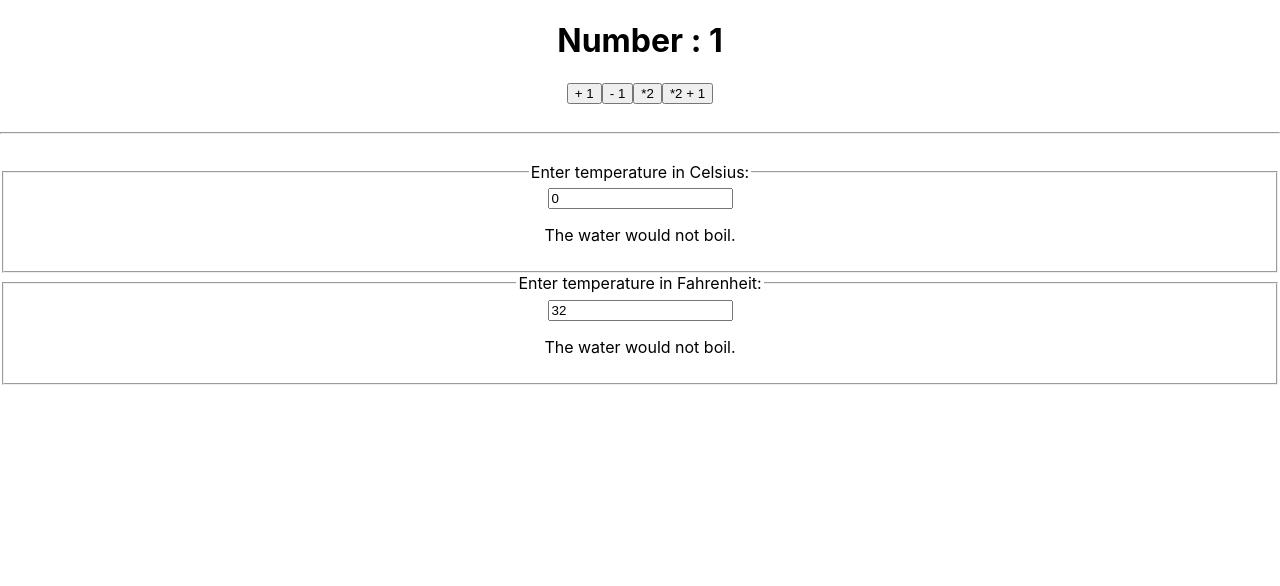
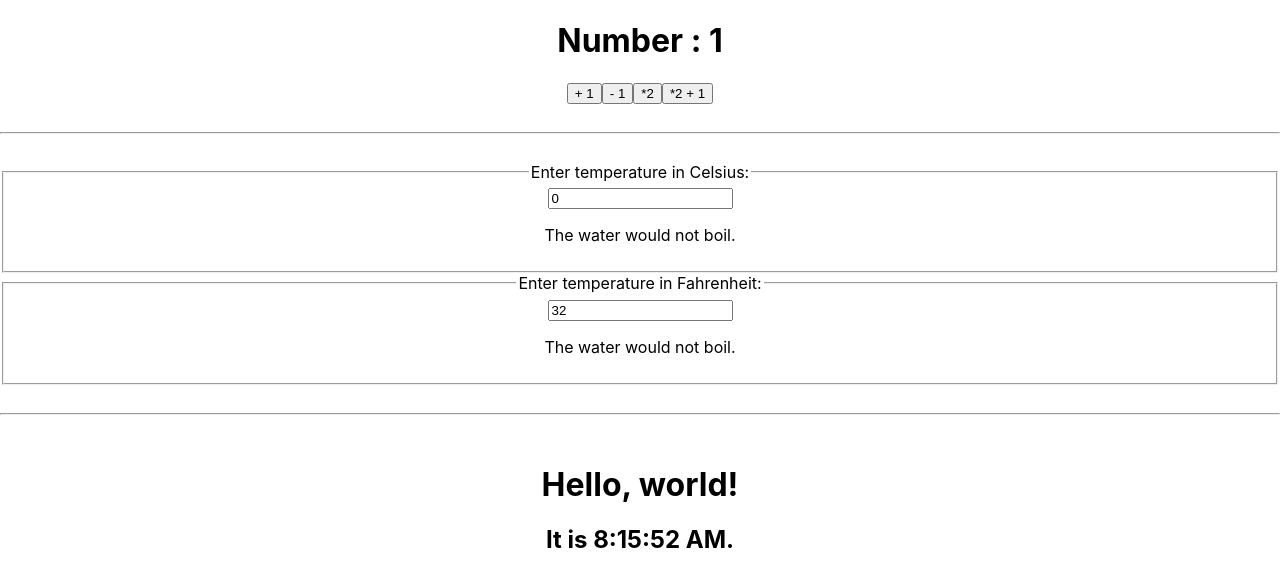
Before and after one commit to zzzwahoon/React_fromBasic, a React (Create React App) app in the folder CreateReactApp/my-app/: page / in a window 1280 px wide. Shown: the top 586 px of the page. Built offline with nearby package versions, Linux system fonts and the light colour scheme.

Commit message:
Lifectcle & useEffect() - 2. Lifecycle 클래스형 컴포턴트 실습 LIVE TIME

```diff
--- a/CreateReactApp/my-app/src/App.js
+++ b/CreateReactApp/my-app/src/App.js
@@ -2,6 +2,7 @@
 // import Counter from './components/Counter';
 import Counter2 from './components/Counter2';
 import Calculator from './components/Calculator';
+import Clock from './components/classClock';
 
 function App() {
   return (
@@ -9,6 +10,8 @@
       <Counter2 />
       <br /><hr /><br />
       <Calculator />
+      <br /><hr /><br />
+      <Clock />
     </div>
   )
 }
--- a/CreateReactApp/my-app/src/components/BoilingVerdict.js
+++ b/CreateReactApp/my-app/src/components/BoilingVerdict.js
@@ -14,4 +14,6 @@
     return <p>The water would boil.</p>;
   }
   return <p>The water would not boil.</p>;
+
+
 }
--- a/CreateReactApp/my-app/src/components/TemperatureInput.js
+++ b/CreateReactApp/my-app/src/components/TemperatureInput.js
@@ -28,5 +28,6 @@
         temperature={parseFloat(props.temperature)}
       />
     </fieldset>
+
   );
 }
--- /dev/null
+++ b/CreateReactApp/my-app/src/components/classClock.js
@@ -0,0 +1,38 @@
+import React from 'react';
+
+export default class Clock extends React.Component {
+  constructor(props) {
+    super(props);
+    this.state = { date: new Date() };
+  }
+
+  tick() {
+    this.setState({
+      date: new Date(),
+    });
+  }
+
+  componentDidMount() {
+    console.log('componentDidMount');
+    this.timerID = setInterval(() => this.tick(), 1000);
+  }
+
+  componentDidUpdate() {
+    console.log('componentDidUpdate');
+    console.log(this.state.date);
+  }
+
+  componentWillUnmount() {
+    console.log('componentWillUnmount');
+    clearInterval(this.timerID);
+  }
+
+  render() {
+    return (
+      <div>
+        <h1>Hello, world!</h1>
+        <h2>It is {this.state.date.toLocaleTimeString()}.</h2>
+      </div>
+    )
+  }
+}
```
